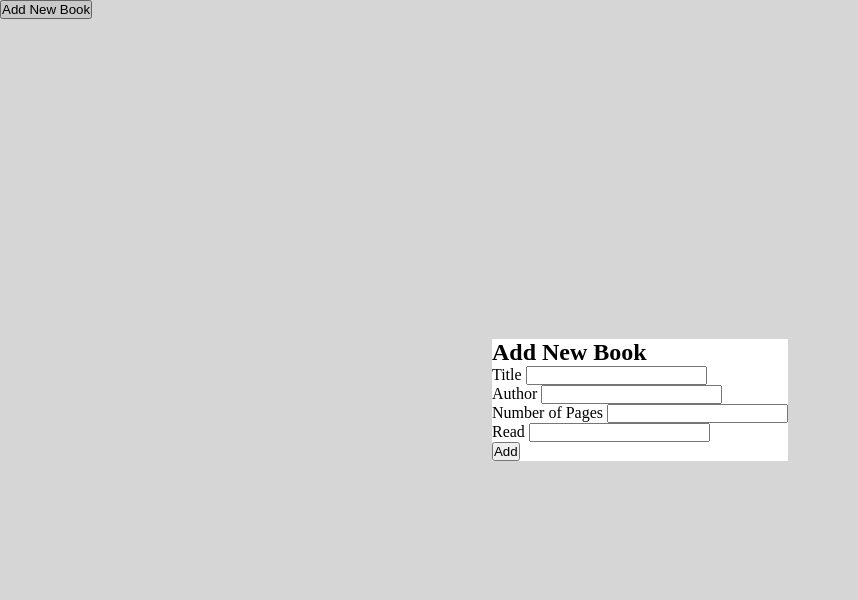
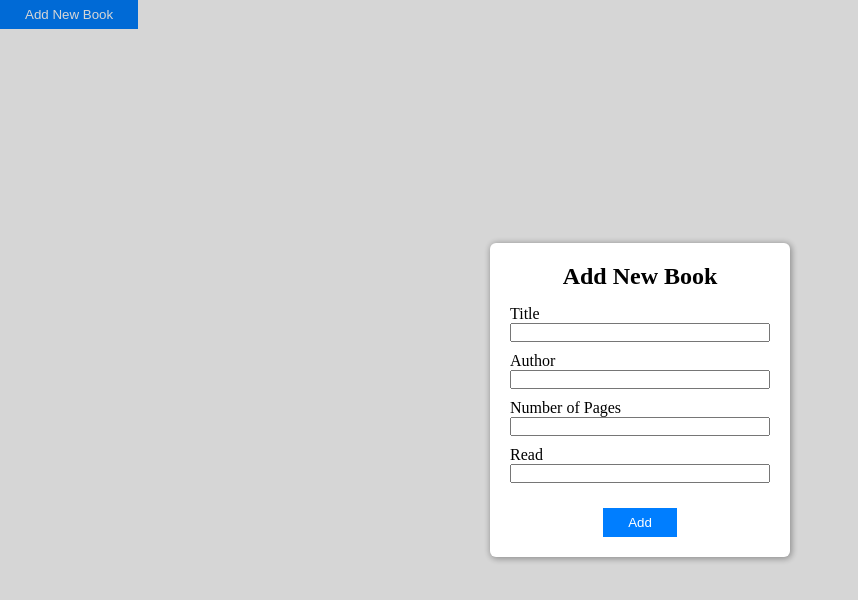
Before and after one commit to tonyelison/library, a website: page index.html in a window 1280 px wide. Both pictures are taken after a click on the button "Add New Book". Shown: the whole page, without its empty margins (0-858 px from the left). Drawn offline with Linux system fonts and the light colour scheme.

Commit message:
Add form spacing, button selector

```diff
--- a/style.css
+++ b/style.css
@@ -6,6 +6,14 @@
 
 body {
   height: 100vh;
+}
+
+button {
+  cursor: pointer;
+  padding: 6px 24px;
+  border: 1px solid #007eff;
+  background-color: #007eff;
+  color: white;
 }
 
 .modal-overlay {
@@ -23,5 +31,34 @@ body {
 }
 
 form {
+  padding: 20px;
+  border-radius: 6px;
+  box-shadow: 1px 1px 6px 1px #00000054;
   background-color: white;
+  min-width: 200px;
+  width: 30%;
+  max-width: 300px;
 }
+
+form h2 {
+  text-align: center;
+  margin-bottom: 15px;
+}
+
+form .form-field {
+  margin-bottom: 10px;
+}
+
+form label {
+  display: block;
+}
+
+form input {
+  width: 100%;
+}
+
+form button {
+  display: block;
+  margin-inline: auto;
+  margin-top: 25px;
+}
```
